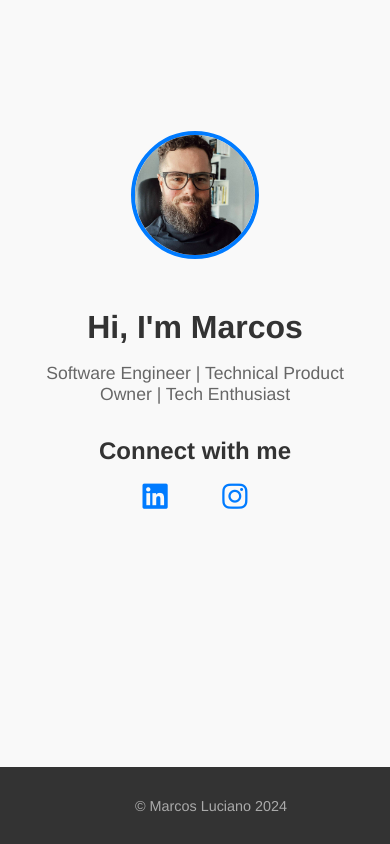
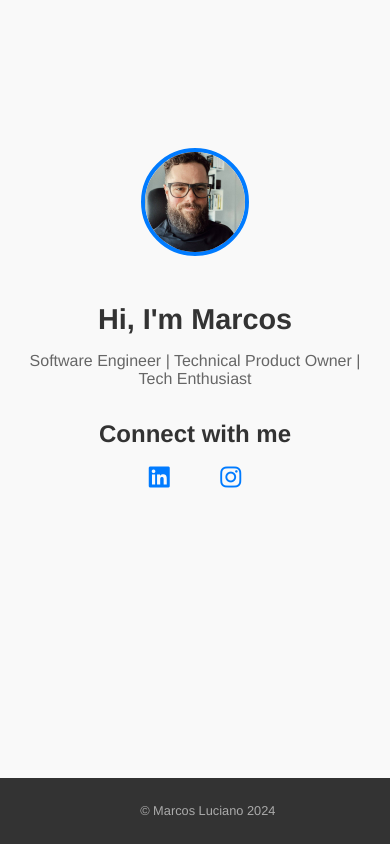
Before and after one commit to msluciano92/personal-blog, a website: page public/index.html in a window 390 px wide. Shown: the top 844 px of the page. Drawn offline with Linux system fonts and the light colour scheme.

Commit message:
Rollbacked style changes

```diff
--- a/public/css/styles.css
+++ b/public/css/styles.css
@@ -12,9 +12,9 @@
 
 .container {
    text-align: center;  /* Center all text and content */
+   max-width: 800px;
    margin: auto;
-   padding: 10px;  /* Reduce padding for mobile */
-   max-width: 90%;  /* Allow more room on small screens */
+   padding: 20px;
 }
 
 .profile-section {
@@ -91,6 +91,7 @@
 }
 
 /* --- Mobile View Adjustments --- */
+@media (max-width: 768px) {
    .container {
       padding: 10px;  /* Reduce padding for mobile */
       max-width: 90%;  /* Allow more room on small screens */
@@ -117,3 +118,34 @@
       font-size: 1.8rem;  /* Reduce icon size slightly */
       margin: 0 10px;  /* Reduce spacing between icons */
    }
+}
+
+@media (max-width: 480px) {
+   .profile-image {
+      width: 100px;
+      height: 100px;
+   }
+
+   .name {
+      font-size: 1.8rem;  /* Further adjustment for very small screens */
+   }
+
+   .title {
+      font-size: 1rem;
+   }
+
+   .bio-section {
+      font-size: 0.9rem;  /* Further adjust for readability on small screens */
+      margin-bottom: 1.5rem;  /* Reduce margin to avoid too much space */
+   }
+
+   .social-links a {
+      font-size: 1.5rem;  /* Further reduce icon size for smaller screens */
+      margin: 0 8px;  /* Reduce spacing between icons */
+   }
+
+   footer {
+      font-size: 0.8rem;  /* Reduce footer text size */
+      padding: 0.8rem;
+   }
+}
```
Lines whose indentation alone changed are shown as unchanged.
